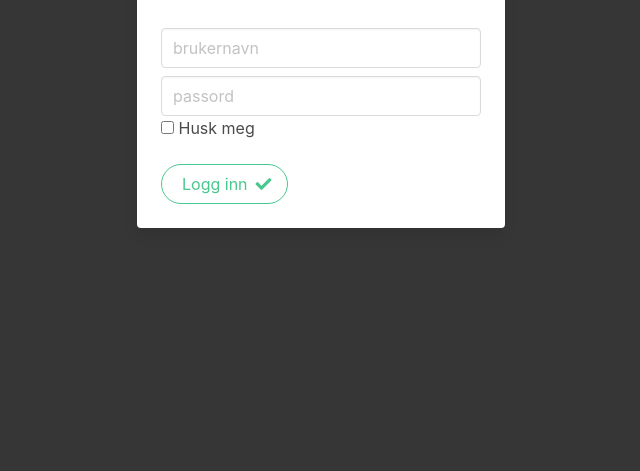
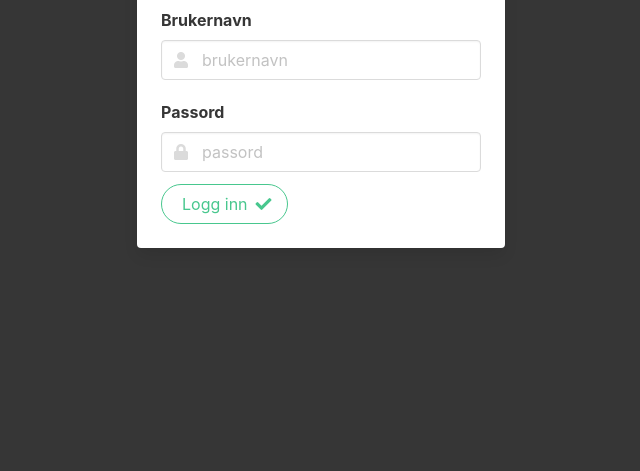
Before and after one commit to Kohort13/eksamen-pro104-1, a plain HTML site: page html/login.html in a window 1280 px wide. Shown: the part 329-800 px from the top of the page, without its empty margins (319-959 px from the left). Drawn offline with nearby package versions, Linux system fonts and the light colour scheme.

Commit message:
Implemented form submisson for login

```diff
--- a/html/login.html
+++ b/html/login.html
@@ -17,22 +17,47 @@
                     <div class="column is-4">
                         <div class="card">
                             <div class="card-content">
-                                <div class="block">
                                 <h1 class="title">Gyldne Pizza</h1>
                                 <h3 class="subtitle">Velkommen</h3>
+                                <form form="login-form" action="index.html" id="login-form">
+                                    <div class="field">
+                                        <label class="label">Brukernavn</label>
+                                        <div class="control has-icons-left">
                                             <input class="input mb-2" type="text" placeholder="brukernavn" id="username">
+                                            <span class="icon is-small is-left">
+                                                <i class="fas fa-user"></i>
+                                            </span>
+                                        </div>
+                                    </div>
+                                    <div class="field">
+                                        <label class="label">Passord</label>
+                                        <div class="control has-icons-left">
                                         <input class="input" type="password" placeholder="passord" id="password">
+                                        <span class="icon is-small is-left">
+                                            <i class="fas fa-lock"></i>
+                                        </span>
+                                        </div>
+                                        <p id="wrong-password" class="help is-danger is-hidden">Ugyldig login</p>
+                                    </div>
+
+                                    <div class="field is-hidden"> <!--Disabled remember-me function-->
+                                        <div class="control">
                                         <label><input type="checkbox" value="remember" id="remember" onclick = "rememberMe()"> Husk meg</label>
-                                    <area id="error-message">
                                         </div>
-                                <div class="block">
-                                    <button type="submit "class="button is-success is-rounded is-outlined" id="submit" onclick="validateUser()">
+                                    </div>
+
+                                    <div class="field">
+                                      <div class="control">
+                                        <button type="submit "class="button is-success is-rounded is-outlined" id="submit">
                                             <span>Logg inn</span>
                                             <span class="icon">
                                                 <i class="fas fa-check"></i>
                                             </span>
                                         </button>
                                       </div>
+
+                                    </div>
+                                </form>
                             </div>
                         </div>
                     </div>
--- a/scripts/login.js
+++ b/scripts/login.js
@@ -1,26 +1,20 @@
 //Funksjon for login-knapp
+document.getElementById('login-form').onsubmit = function() {
+    return validateUser();
+};
 function validateUser() {
     var username = document.getElementById("username").value;
     var password = document.getElementById("password").value;
 
-    if(username == "user" && password == "user"){
-        window.location = "index.html"; //Sender deg til index siden om login ok.
-    }
-    else{
-        let errorField = document.getElementById("error-message");
-        errorField.innerHTML = `<p class="help has-text-danger">
-                                    <span class="icon-text">
-                                        <span class="icon">
-                                            <i class="fas fa-exclamation"></i>
-                                        </span>
-                                        <span>Feil passord</span>
-                                    </span>
-                                </p>`;
+    if(username !== "user" || password !== "user"){ //Terrible security, only here as a proof-of-concept
+        document.getElementById("wrong-password").classList.toggle("is-hidden", false);
+        return false;
     }
 }
+
 const rmCheck = document.getElementById("remember"), usernameInput = document.getElementById("username"), passwordInput = document.getElementById("password");
 
-if (localStorage.checkbox && localStorage.checkbox !== "") {
+/*if (localStorage.checkbox && localStorage.checkbox !== "") {
     rmCheck.setAttribute("checked","checked");
     usernameInput.value = localStorage.username;
     passwordInput.value = localStorage.password;
@@ -29,6 +23,7 @@ if (localStorage.checkbox && localStorage.checkbox !== "") {
     usernameInput.value = "";
     passwordInput.value = "";
 }
+
 
 function rememberMe(){
     if(rmCheck.checked && usernameInput.value !== "" && passwordInput.value !== "") {
@@ -40,4 +35,4 @@ function rememberMe(){
         localStorage.password = "";
         localStorage.checkbox = "";
     }
-}
+}*/
```
Lines whose indentation alone changed are shown as unchanged.
